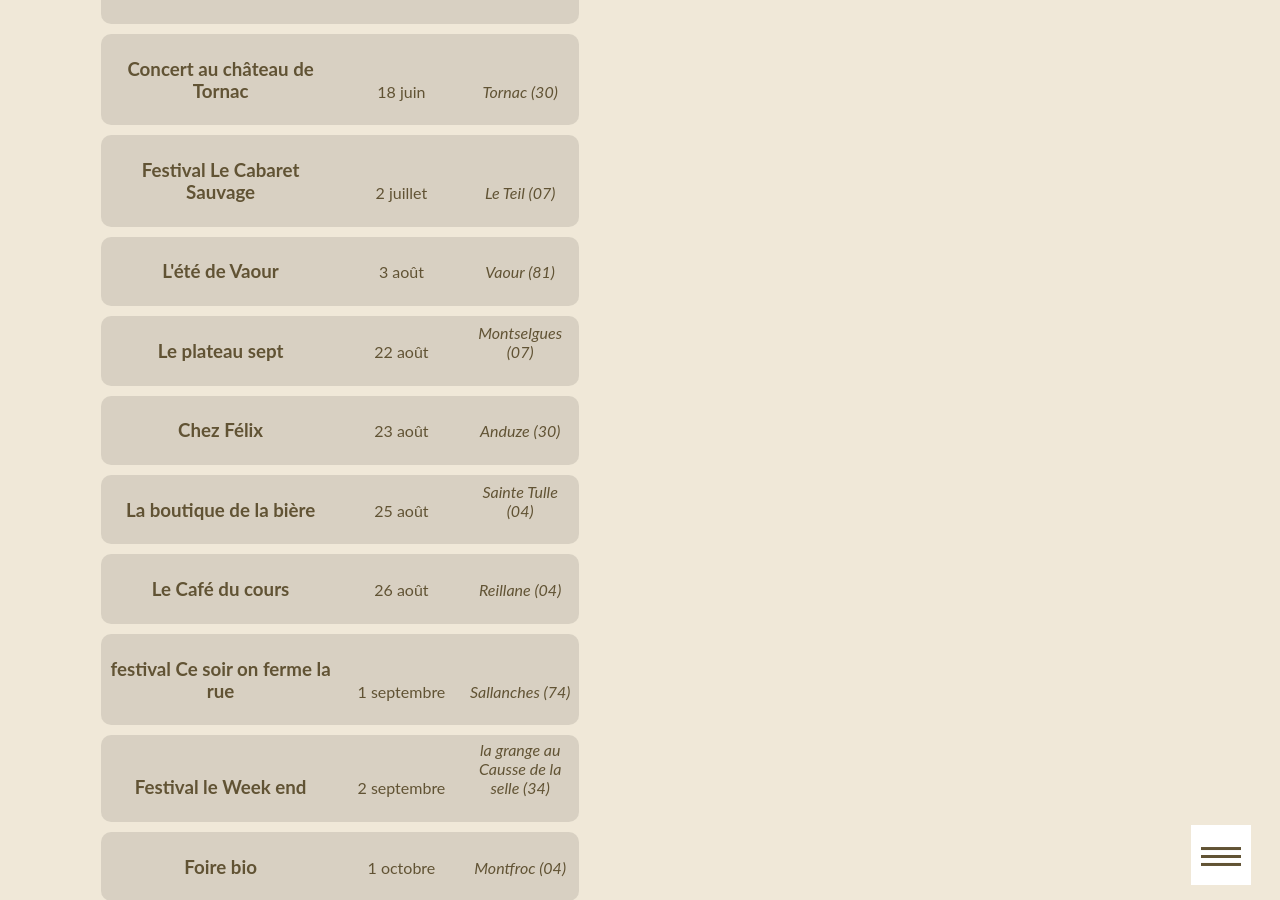
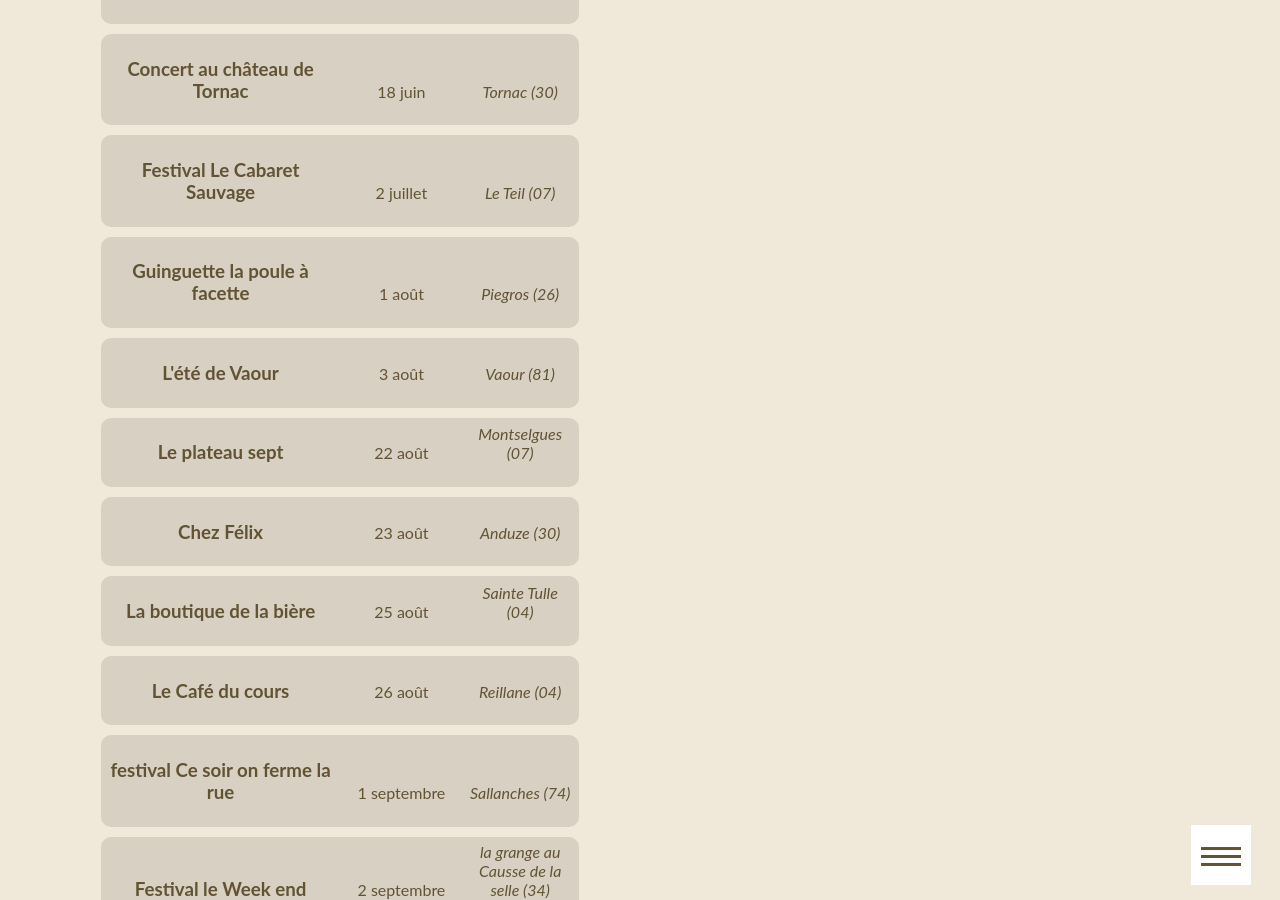
Before and after one commit to ftmftrs/ftmftrs.github.io, a Jekyll site: the page built from concert/index.html, in a window 1280 px wide and 900 px high, scrolled down 1355 px. Built offline with Jekyll 4.4.1, drawn with Linux system fonts in a browser that asks for light colours; Markdown is read by kramdown in place of the engine named in the settings; comment, search, counter and statistics services are not loaded.

Commit message:
Update concerts.yml

```diff
--- a/_data/concerts.yml
+++ b/_data/concerts.yml
@@ -25,6 +25,10 @@
     - title: Festival Le Cabaret Sauvage
       date: 2 juillet
       address: Le Teil (07)
+
+    - title: Guinguette la poule à facette
+      date: 1 août
+      address: Piegros (26)
 
     - title: L'été de Vaour
       date: 3 août
```
